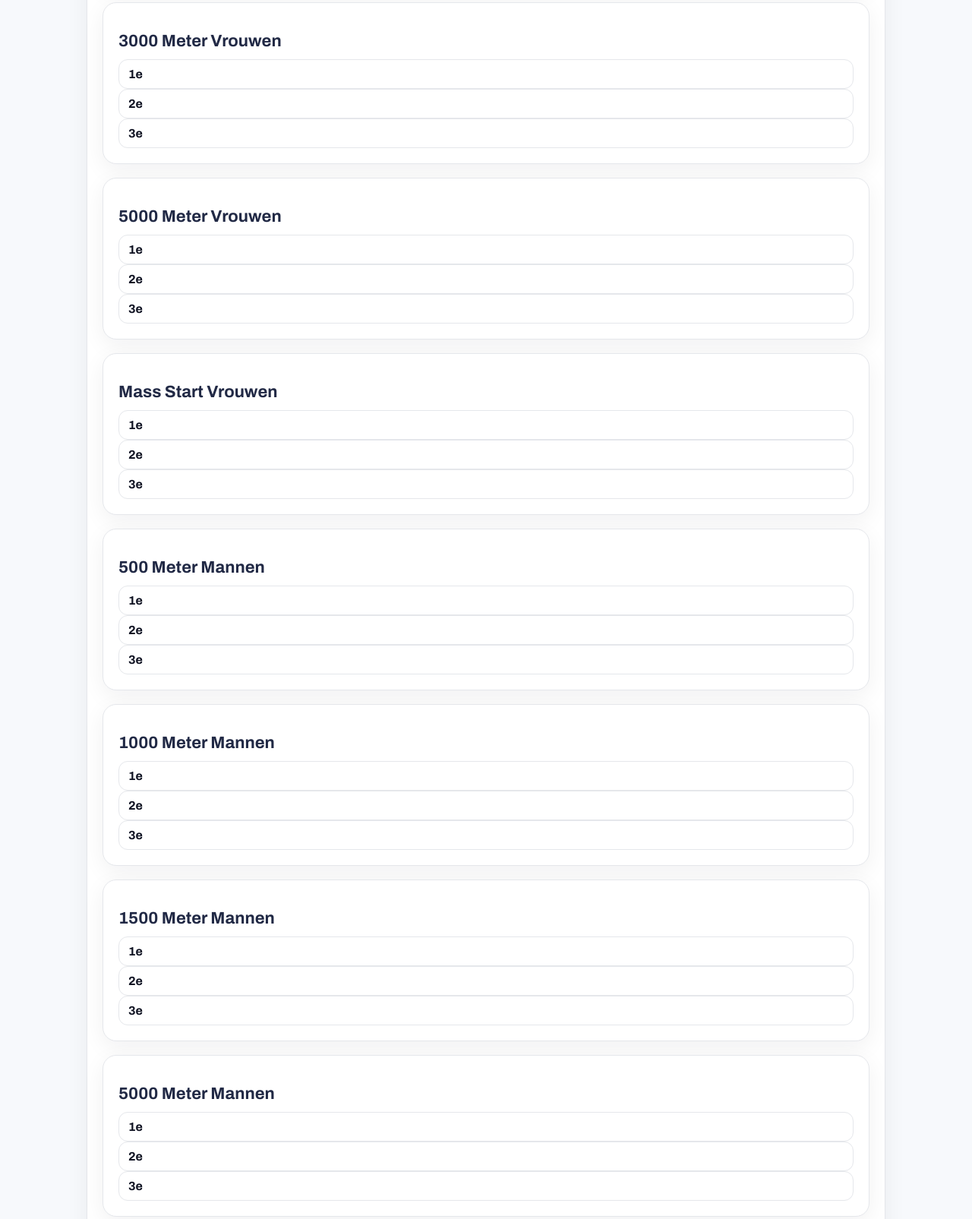
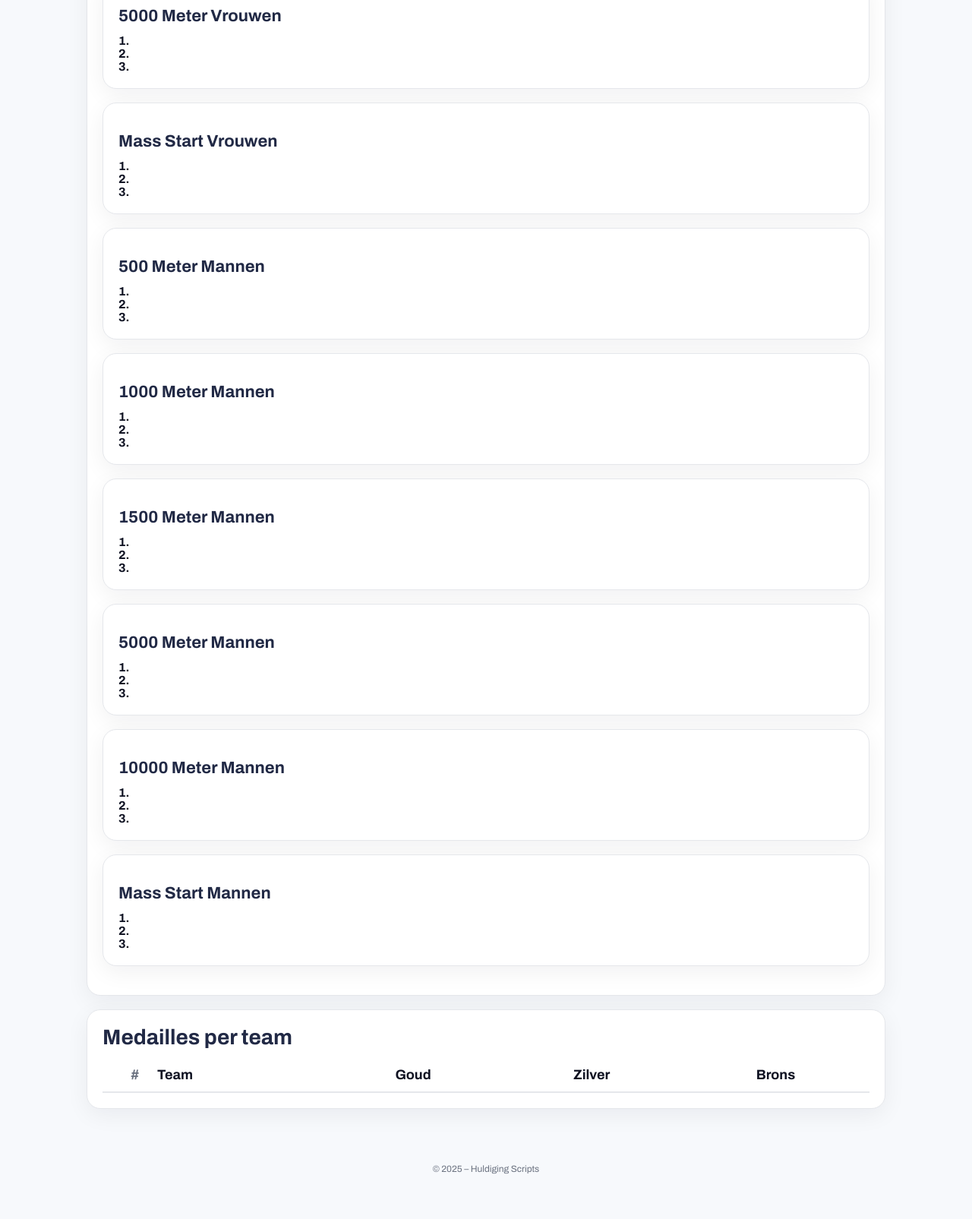
Before and after one commit to Llorsque/huldigingen, a plain HTML site: page overzicht.html in a window 1280 px wide. Shown: the part 874-2479 px from the top of the page at 76% size. After the commit the page ends 2450 px from the top, so only its background shows below. Drawn offline with Linux system fonts and the light colour scheme.

Commit message:
Add files via upload

```diff
--- a/assets/styles.css
+++ b/assets/styles.css
@@ -29,5 +29,9 @@ a.nav{display:inline-flex;align-items:center;gap:10px;background:var(--card);bor
 .bundle h3{margin:0 0 8px;font-size:18px;color:var(--blue)}
 .bundle .note{background:var(--note);border-radius:8px;padding:6px 8px;margin-top:8px;font-style:italic}
 .bundle .filler{background:#fff;border:1px dashed var(--border);border-radius:8px;min-height:32px;padding:6px 8px;margin-top:8px}
-.table{width:100%;border-collapse:separate;border-spacing:0 8px}
-.row{display:grid;grid-template-columns:160px 1fr 1fr 1fr;gap:10px;background:#fff;border:1px solid var(--border);border-radius:12px;padding:10px 12px}
+.table{width:100%;border-collapse:collapse;border-spacing:0}
+.table thead th{border-bottom:2px solid var(--border);font-size:18px;padding:12px}
+.table tbody td{border-bottom:1px solid var(--border);padding:12px}
+.table th,.table td{text-align:center}
+.table th:first-child,.table td:first-child{text-align:right;width:60px;color:var(--muted)}
+.table th:nth-child(2),.table td:nth-child(2){text-align:left}
--- a/overzicht.html
+++ b/overzicht.html
@@ -12,18 +12,22 @@
 <script>
 const onderdelen=ScriptUtils.allOnderdeelKeys(); const perOnd=document.getElementById('per-onderdeel'); const perTeam=document.getElementById('per-team');
 function card(title,html){const c=document.createElement('div'); c.className='card'; c.innerHTML='<h2>'+title+'</h2>'+html; return c;}
+// Top 3 per onderdeel
 onderdelen.forEach(o=>{const d=ScriptUtils.readData(o); const html=`
-  <div class="row"><strong>1e</strong><div>${d.eerste_naam||''}</div><div>${d.eerste_tijd||''}</div><div>${d.eerste_team||''}</div></div>
-  <div class="row"><strong>2e</strong><div>${d.tweede_naam||''}</div><div>${d.tweede_tijd||''}</div><div>${d.tweede_team||''}</div></div>
-  <div class="row"><strong>3e</strong><div>${d.derde_naam||''}</div><div>${d.derde_tijd||''}</div><div>${d.derde_team||''}</div></div>`; perOnd.appendChild(card(o,html));});
+  <div class="row"><strong>1.</strong><div>${d.eerste_naam||''}</div><div>${d.eerste_tijd||''}</div><div>${d.eerste_team||''}</div></div>
+  <div class="row"><strong>2.</strong><div>${d.tweede_naam||''}</div><div>${d.tweede_tijd||''}</div><div>${d.tweede_team||''}</div></div>
+  <div class="row"><strong>3.</strong><div>${d.derde_naam||''}</div><div>${d.derde_tijd||''}</div><div>${d.derde_team||''}</div></div>`; perOnd.appendChild(card(o,html));});
+// Medailles per team
 const tally={}; onderdelen.forEach(o=>{const d=ScriptUtils.readData(o);
   if(d.eerste_team){tally[d.eerste_team]=(tally[d.eerste_team]||{goud:0,zilver:0,brons:0}); tally[d.eerste_team].goud++;}
   if(d.tweede_team){tally[d.tweede_team]=(tally[d.tweede_team]||{goud:0,zilver:0,brons:0}); tally[d.tweede_team].zilver++;}
   if(d.derde_team){tally[d.derde_team]=(tally[d.derde_team]||{goud:0,zilver:0,brons:0}); tally[d.derde_team].brons++;}
 });
 const tbl=document.createElement('table'); tbl.className='table'; const thead=document.createElement('thead');
-thead.innerHTML='<tr><th>Team</th><th>Goud</th><th>Zilver</th><th>Brons</th></tr>'; tbl.appendChild(thead); const tbody=document.createElement('tbody');
-Object.entries(tally).sort((a,b)=>(b[1].goud-a[1].goud)||(b[1].zilver-a[1].zilver)||(b[1].brons-a[1].brons)).forEach(([team,c])=>{const tr=document.createElement('tr'); tr.innerHTML=`<td>${team}</td><td>${c.goud}</td><td>${c.zilver}</td><td>${c.brons}</td>`; tbody.appendChild(tr);});
+thead.innerHTML='<tr><th>#</th><th>Team</th><th>Goud</th><th>Zilver</th><th>Brons</th></tr>'; tbl.appendChild(thead); const tbody=document.createElement('tbody');
+Object.entries(tally).sort((a,b)=>(b[1].goud-a[1].goud)||(b[1].zilver-a[1].zilver)||(b[1].brons-a[1].brons)).forEach(([team,c],idx)=>{
+  const tr=document.createElement('tr'); tr.innerHTML=`<td>${idx+1}.</td><td>${team}</td><td>${c.goud}</td><td>${c.zilver}</td><td>${c.brons}</td>`; tbody.appendChild(tr);
+});
 tbl.appendChild(tbody); perTeam.appendChild(tbl);
 </script>
 </body></html>
```
Also changed, not shown: assets/app.js (+1 -7 lines), form.html (+5 -27 lines).
